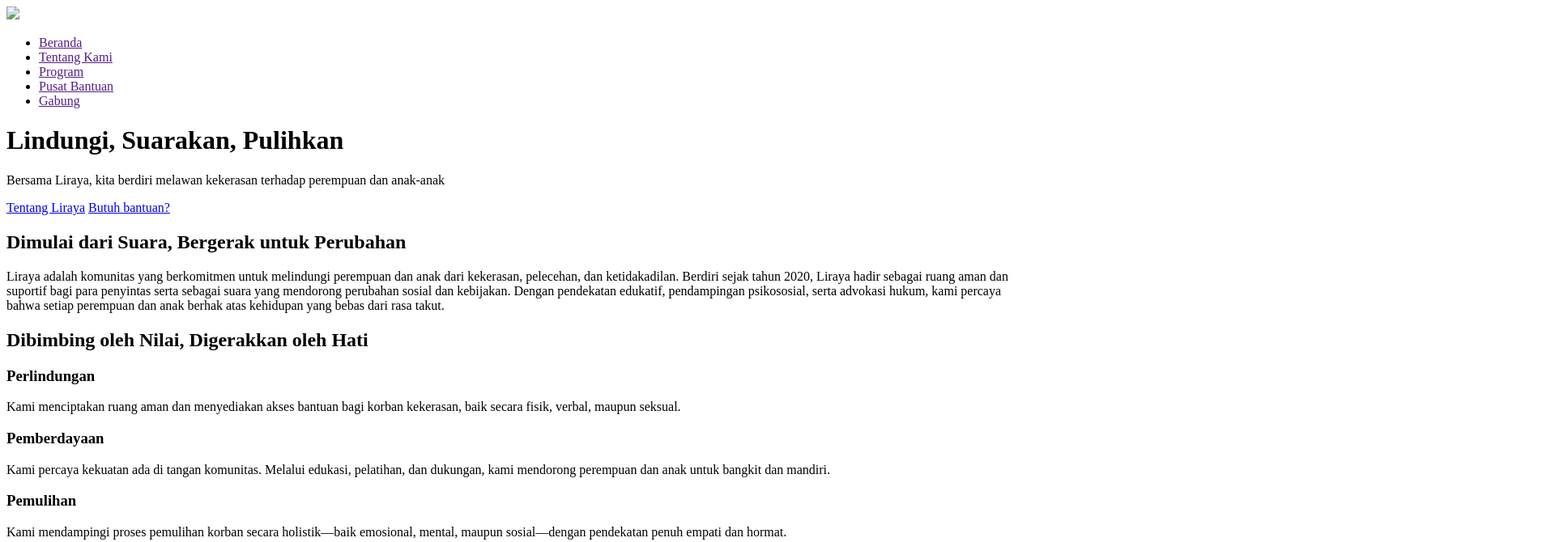
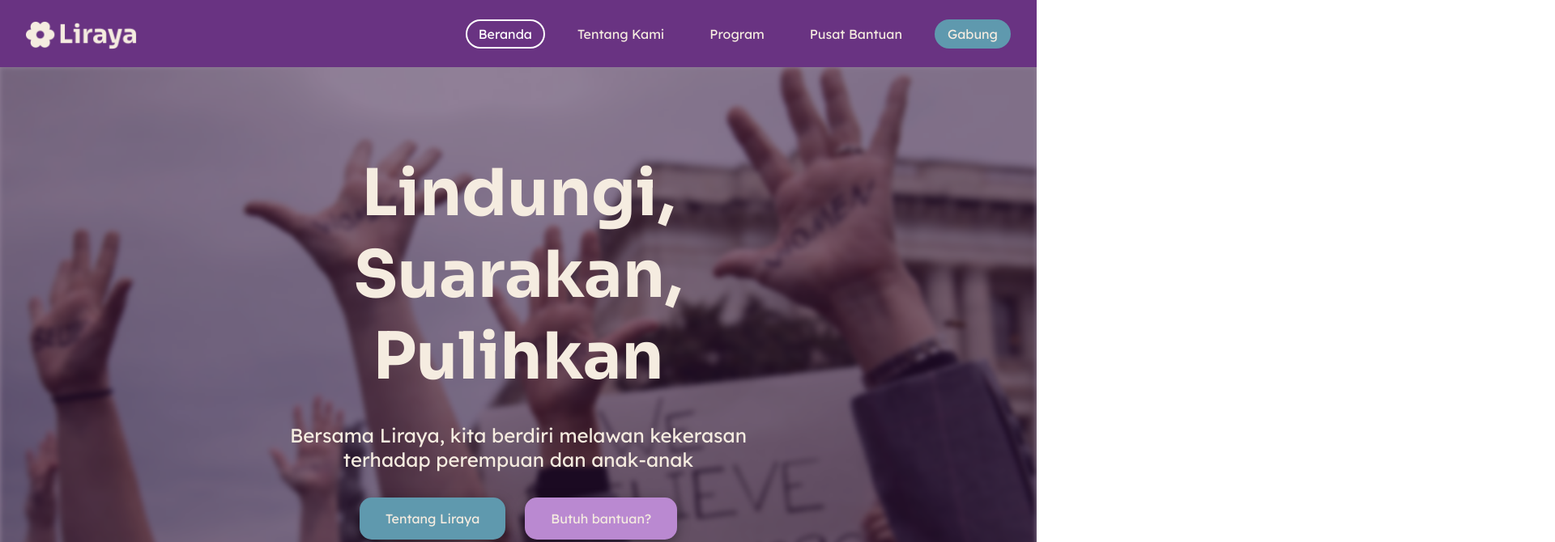
Before and after one commit to olynsn15/Liraya, a plain HTML site: page index.html in a window 1280 px wide. Shown: the top 670 px of the page at 81% size, 1920 px wide, since content can reach past the window. Drawn offline with Linux system fonts and the light colour scheme.

Commit message:
Add files via upload

```diff
--- a/index.html
+++ b/index.html
@@ -4,17 +4,23 @@
     <meta charset="UTF-8">
     <meta name="viewport" content="width=device-width, initial-scale=1.0">
     <title>Liraya</title>
+
+    <link rel="stylesheet" href="./style.css">
+
+    <link rel="preconnect" href="https://fonts.googleapis.com">
+    <link rel="preconnect" href="https://fonts.gstatic.com" crossorigin>
+    <link href="https://fonts.googleapis.com/css2?family=Lexend+Deca:wght@100..900&family=Sora:wght@100..800&display=swap" rel="stylesheet">
 </head>
 <body>
    <nav class="navbar">
         <div class="nav-container">
-            <img src="./assets/picverse-logo.png" class="picverse-logo">
+            <img src="./assets/LOGO.png" class="liraya-logo">
             <ul class="nav-items">
                 <li><a href="" class="active">Beranda</a></li>
                 <li><a href="">Tentang Kami</a></li>
                 <li><a href="">Program</a></li>
                 <li><a href="">Pusat Bantuan</a></li>
-                <li><a href="" id="">Gabung</a></li>
+                <li><a href="" id="join-button">Gabung</a></li>
             </ul>
         </div>
     </nav>
@@ -38,18 +44,23 @@
 
     <main>
         <div class="hero">
+            <div class="hero-background">
+                <img src="./assets/hero.jpg" alt="hero"/>
+                <div class="hero-overlay"></div>
+            </div>
             <div class="hero-text">
                 <h1>Lindungi, Suarakan, Pulihkan</h1>
                 <p>Bersama Liraya, kita berdiri melawan kekerasan terhadap perempuan dan anak-anak</p>
                 <div class="hero-buttons">
-                    <a href="#tentang-kami">Tentang Liraya</a>
-                    <a href="#pusat-bantuan">Butuh bantuan?</a>
+                    <a href="#tentang-kami" id="tentang-kami-btn">Tentang Liraya</a>
+                    <a href="#pusat-bantuan" id="butuh-bantuan-btn">Butuh bantuan?</a>
                 </div>
             </div>
         </div>
 
         <div class="tentang-kami" id="tentang-kami">
             <div class="tentang-liraya">
+                <div class="tentang-liraya-text">
                     <h2>Dimulai dari Suara, Bergerak untuk Perubahan</h2>
                     <p>
                         Liraya adalah komunitas yang berkomitmen untuk melindungi perempuan dan anak dari
@@ -60,10 +71,15 @@
                         yang bebas dari rasa takut.
                     </p>
                 </div>
+                <div class="tentang-liraya-image">
+                    <img src="./assets/about.jpg" alt="about"/>
+                </div>
+            </div>
             <div class="nilai-nilai">
                 <h2>Dibimbing oleh Nilai, Digerakkan oleh Hati</h2>
                 <div class="nilai-container">
                     <div class="nilai-card" id="perlindungan">
+                        <img src="./assets/perlindungan_icon.png" alt="perlindungan"/>
                         <h3>Perlindungan</h3>
                         <p>
                             Kami menciptakan ruang aman dan menyediakan akses bantuan bagi korban kekerasan,
@@ -71,6 +87,7 @@
                         </p>
                     </div>
                     <div class="nilai-card" id="pemberdayaan">
+                        <img src="./assets/pemberdayaan_icon.png" alt="pemberdayaan"/>
                         <h3>Pemberdayaan</h3>
                         <p>
                             Kami percaya kekuatan ada di tangan komunitas. Melalui edukasi, pelatihan, dan dukungan,
@@ -78,6 +95,7 @@
                         </p>
                     </div>
                     <div class="nilai-card" id="pemulihan">
+                        <img src="./assets/pemulihan_icon.png" alt="pemuliahn"/>
                         <h3>Pemulihan</h3>
                         <p>
                             Kami mendampingi proses pemulihan korban secara holistik—baik emosional, mental,
@@ -97,6 +115,7 @@
             </p>
             <div class="program-container">
                 <div class="program-card" id="edukasi-kampanye">
+                    <img src="./assets/program-1.jpg" alt="edukasi-kampanye-img"/>
                     <h3>Edukasi & Kampanye Sosial</h3>
                     <p>
                         Meningkatkan kesadaran publik melalui webinar, pelatihan, dan kampanye daring
@@ -104,6 +123,7 @@
                     </p>
                 </div>
                 <div class="program-card" id="pendampingan-korban">
+                    <img src="./assets/program-2.jfif" alt="pendampingan-korban-img"/>
                     <h3>Pendampingan Korban</h3>
                     <p>
                         Mendampingi korban secara psikologis, hukum, dan sosial dalam proses
@@ -111,6 +131,7 @@
                     </p>
                 </div>
                 <div class="program-card" id="advokasi-hukum">
+                    <img src="./assets/program-3.jpg" alt="advokasi-hukum-img"/>
                     <h3>Advokasi Hukum & Kebijakan</h3>
                     <p>
                         Mendorong perubahan kebijakan dan perlindungan hukum melalui kolaborasi
@@ -118,6 +139,7 @@
                     </p>
                 </div>
                 <div class="program-card" id="forum-dukungan">
+                    <img src="./assets/program-4.jpg" alt="forum-dukungan-img"/>
                     <h3>Forum Dukungan & Konseling</h3>
                     <p>
                         Ruang aman untuk berbagi cerita, saling menguatkan, dan mendapatkan
@@ -128,6 +150,7 @@
         </div>
 
         <div class="pusat-bantuan" id="pusat-bantuan">
+            <div class="pusat-bantuan-content">
                 <h2>Kami Siap Mendengarkan, Kapan Pun Kamu Siap</h3>
                 <p>
                     Tidak ada yang terlalu kecil untuk diceritakan, dan tidak ada yang terlalu terlambat
@@ -135,8 +158,12 @@
                     sendiri. Kami mendengarkan, mendampingi, dan percaya padamu.
                 </p>
                 <div id="bantuan-buttons-container">
-                <a class="bantuan-buttons" id="hotline-darurat">Hubungi Hotline Darurat Liraya</a>
+                    <a class="bantuan-buttons" id="hotline-darurat">Hotline Darurat Liraya</a>
                     <a class="bantuan-buttons" id="laporan">Kirim Laporan Kekerasan</a>
+                </div>
+            </div>
+            <div class="pusat-bantuan-image">
+                <img src="./assets/help.jpg" alt="help"/>
             </div>
         </div>
 
@@ -145,7 +172,6 @@
             <p>
                 Kami percaya perubahan dimulai dari keberanian untuk peduli. Dengan bergabung sebagai
                 relawan, kamu ikut menghadirkan ruang aman bagi perempuan dan anak di seluruh Indonesia.
-                Suara dan tanganmu sangat berarti.
             </p>
             <form>
                 <div>
@@ -185,9 +211,9 @@
     <footer>
         <div class="footer-container">
             <div class="footer-inside">
-                <img src="./assets/picverse-logo.png" class="picverse-logo-footer">
+                <img src="./assets/LOGO.png" class="liraya-logo-footer">
                 <div class="links">
-                    <h3>Quick Links</h3>
+                    <h3>Tautan Cepat</h3>
                     <p><a href="">Tentang Kami</a></p>
                     <p><a href="">Pusat Bantuan</a></p>
                 </div>
--- /dev/null
+++ b/style.css
@@ -0,0 +1,193 @@
+html {
+    scroll-behavior: smooth;
+    scroll-padding-top: 6rem;
+}
+
+* {
+    margin: 0;
+    padding: 0;
+    cursor: default;
+}
+
+body {
+    height: fit-content;
+}
+
+::-webkit-scrollbar {
+    display: none;
+}
+
+/* CONFIGS */
+h1, h2, h3{
+    font-family: "Sora", sans-serif;
+}
+
+p{
+    font-family: "Lexend Deca", sans-serif;
+}
+
+/* NAVIGATION BAR */
+.navbar {
+    background-color: #693382;
+    width: 100%;
+    position: sticky;
+    top: 0;
+    z-index: 1000;
+}
+
+.nav-container {
+    display: flex;
+    justify-content: space-between;
+    align-items: center;
+    padding: 1.35rem 2rem;
+}
+
+.liraya-logo {
+    height: 40px;
+}
+
+.nav-items {
+    display: flex;
+    flex-direction: row;
+    gap: 1.5rem;
+    list-style: none;
+    padding: 0;
+}
+
+.nav-items a {
+    color: #F5ECE0;
+    font-family: "Lexend Deca", sans-serif;
+    font-size: 1rem;
+    font-weight: normal;
+    text-decoration: none;
+    border-radius: 25px;
+    padding: 0.5rem 1rem;
+    transition: all 0.3s;
+}
+
+.nav-items a:hover {
+    color: #DEBEEE;
+    box-shadow: inset 0 0 0 2px #DEBEEE;
+    text-decoration: none;
+}
+
+.nav-items a.active {
+    color: white;
+    box-shadow: inset 0 0 0 2px white;
+    text-decoration: none;
+}
+
+#join-button {
+    background-color: #5F99AE;
+}
+
+#join-button:hover, #join-button.active {
+    background-color: #F5ECE0;
+    color: #5F99AE;
+    box-shadow: none;
+}
+
+
+/* HERO */
+.hero{
+    width: 100%;
+    height: 90vh;
+    display: flex;
+    justify-content: center;
+    align-items: center;
+    overflow: hidden;
+    position: relative;
+}
+
+.hero-background{
+    width: 100%;
+    height: 100%;
+}
+
+.hero-background img{
+    object-fit: cover;
+    position: absolute;
+    width: 100%;
+    height: 100%;
+    filter: blur(3px);
+}
+
+.hero-overlay {
+    position: absolute;
+    top: 0;
+    left: 0;
+    width: 100%;
+    height: 100%;
+    background-color: #3214408a;
+    z-index: 2;
+}
+
+.hero-text{
+    position: absolute;
+    display: flex;
+    flex-direction: column;
+    align-items: center;
+    justify-content: center;
+    gap: 2rem;
+    max-width: 50%;
+    z-index: 3;
+    padding-bottom: 2rem;
+}
+
+.hero-text h1{
+    font-size: 5em;
+    color: #F5ECE0;
+    text-align: center;
+}
+
+.hero-text p{
+    font-size: 1.5em;
+    color: #F5ECE0;
+    text-align: center;
+}
+
+.hero-buttons{
+    display: flex;
+    gap: 1.5rem;
+}
+
+.hero-buttons a{
+    font-family: "Lexend Deca", sans-serif;
+    color: #F5ECE0;
+    text-decoration: none;
+    padding: 1rem 2rem;
+    background-color: #693382;
+    border-radius: 15px;
+    box-shadow: rgba(0, 0, 0, 0.35) 0px 5px 15px;
+}
+
+#tentang-kami-btn{
+    background-color: #5F99AE;
+}
+
+#tentang-kami-btn:hover{
+    background-color: #F5ECE0;
+    color: #5F99AE;
+    transition: all 0.3s;
+}
+
+#butuh-bantuan-btn{
+    background-color: #BA89D1;
+}
+
+#butuh-bantuan-btn:hover{
+    background-color: #F5ECE0;
+    color: #BA89D1;
+    transition: all 0.3s;
+}
+
+/* ABOUT */
+.tentang-liraya{
+    width: 100%;
+    height: 100vh;
+    display: flex;
+    flex-direction: row;
+    gap: 3rem;
+    background-color: #DEBEEE;
+    padding: 4rem 0rem;
+}
```
Also changed, not shown: assets/LOGO.png (added), assets/about.jpg (added), assets/help.jpg (added), assets/hero.jpg (added), assets/pemberdayaan_icon.png (added), assets/pemulihan_icon.png (added), assets/perlindungan_icon.png (added), assets/program-1.jpg (added), assets/program-2.jfif (added), assets/program-3.jpg (added), assets/program-4.jpg (added). Lines whose indentation alone changed are shown as unchanged.
